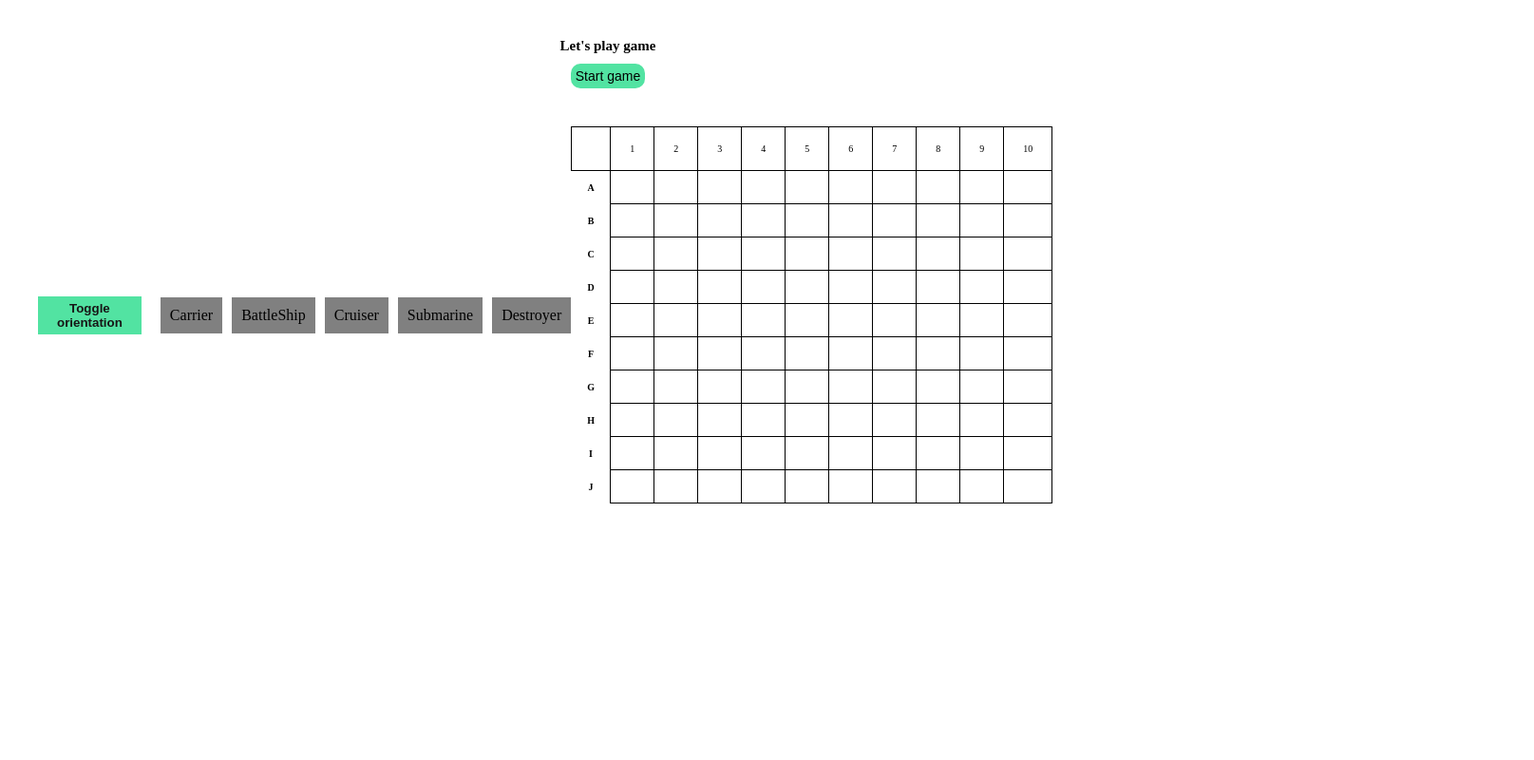
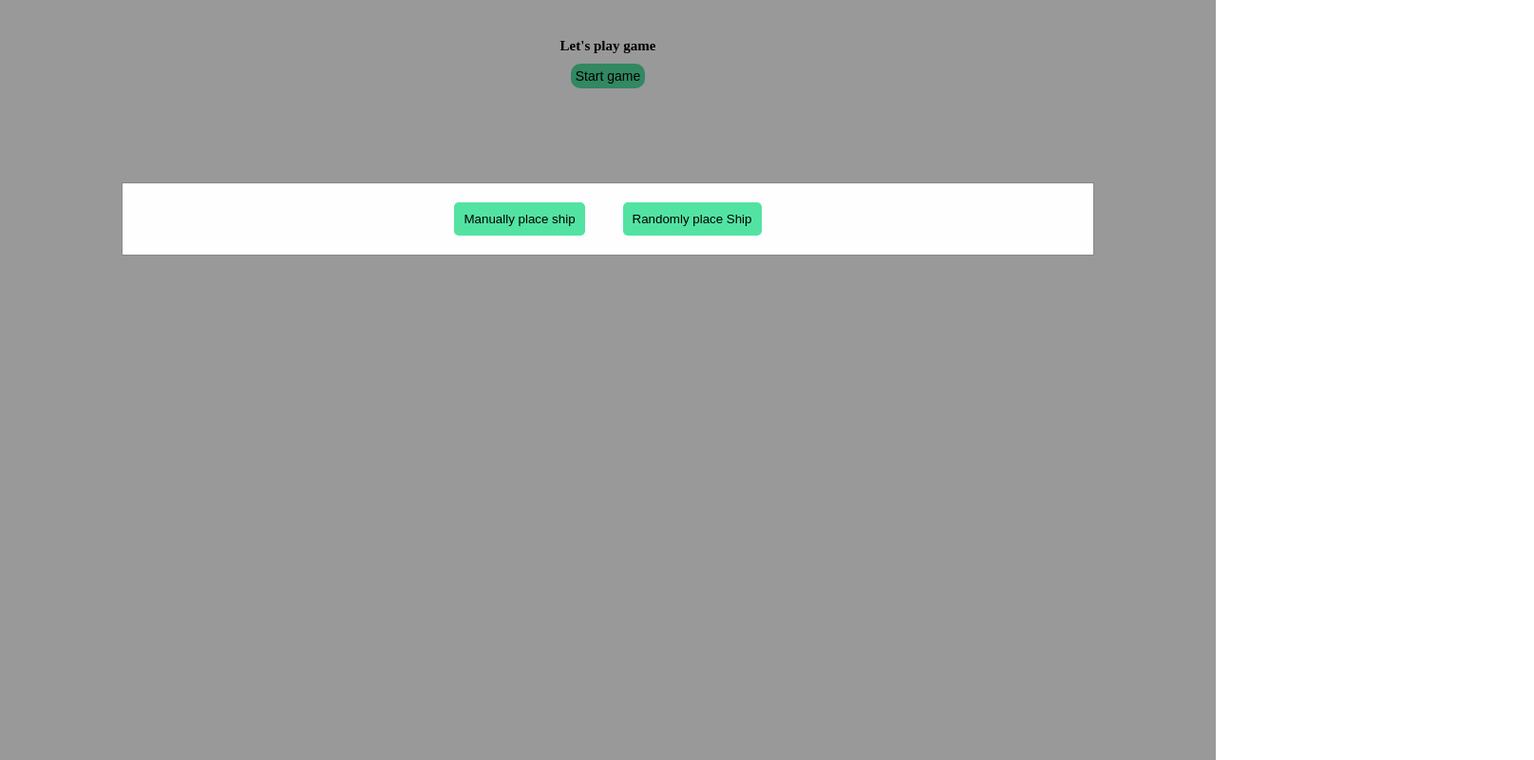
Before and after one commit to Olayinka-2/BattleShip, a website built with webpack: page src/template.html in a window 1280 px wide. Both pictures are taken after a click on the button "Player vs Player". Shown: the whole page at 95% size, 1615 px wide, since content can reach past the window. Built offline with nearby package versions, Linux system fonts and the light colour scheme.

Commit message:
Add placement logic to the game

```diff
--- a/src/battleDisplay.js
+++ b/src/battleDisplay.js
@@ -3,9 +3,12 @@ import './style.css';
 
 let gameOver = false;
 let currentTurn = "player1";
-let player1, player2, computer, lastPlacedShip, isHorizontal, lastPlacedTableCell;
+let player1, player2, computer, lastPlacedShip, lastPlacedTableCell;
 let orientation;
 const draggableDiv = document.querySelectorAll(".ship");
+const modal = document.getElementById("myModal");
+const span = document.getElementsByClassName("close")[0];
+let userWantsManualPlacement = true;
 
 const shipColors = {
   Carrier: 'Cyan',
@@ -19,22 +22,50 @@ document.getElementById("btn-1").addEventListener("click", () => startGame("PvP"
 document.getElementById("btn-2").addEventListener("click", () => startGame("PvB"));
 document.getElementById("startGame").addEventListener("click", startPlaying);
 
+
+
 function startGame(mode) {
   document.querySelector("main").style.display = "block";
   document.querySelector(".welcome-page").style.display = "none";
+  modal.style.display = "block";
 
+
+document.getElementById("randomPlacement").addEventListener("click", () => {
+  userWantsManualPlacement = false;
+  modal.style.display = "none";
+  game(mode);
+});
+
+document.getElementById("manualPlacement").addEventListener("click", () => {
+  // Handle manual placement (existing behavior)
+  modal.style.display = "none";
+  game(mode);
+  document.querySelector(".orientations").style.display = "flex";
+  // ... other actions for manual placement
+});
+}
+
+function game(mode) {
   if (mode === "PvP") {
-    player1 = new Player('Player 1', false);
+    if(userWantsManualPlacement == true) {
+      player1 = new Player('Player 1', false);
+    } else {
+      player1 = new Player('Player 1', true);
+    }
     player2 = new Player('Player 2', true);
-    initializeGame("P1", "P2", attachAttackListenersPvP);
+    initializeGame("P1", "P2", attachAttackListenersPvP)
   } else {
-    player1 = new Player('Player 1', false);
+    if(userWantsManualPlacement == true) {
+      player1 = new Player('Player 1', false);
+    } else {
+    player1 = new Player('Player 1', true);
+    }
     computer = new Player('Computer', true);
     initializeGame("P1", "P2", attachAttackListenersPvB);
   }
+  modal.style.display = "none";
 }
 
-// Initialize boards and color ships
 function initializeGame(playerPrefix1, playerPrefix2, attachListeners) {
 
   createAndAppendTable('.main-player', playerPrefix1);
@@ -42,7 +73,7 @@ function initializeGame(playerPrefix1, playerPrefix2, attachListeners) {
   document.querySelector(".automated-player").style.visibility = 'hidden';
 
   if (computer) colorShip(player1.board.fleetItems, playerPrefix1);
-  player1.board.printGameBoard();
+  // player1.board.printGameBoard();
 
   attachListeners();
   disableAllCells(false);
@@ -87,6 +118,7 @@ function handlePvPAttack(cell, defender, turn, winText) {
 }
 
 function attachAttackListenersPvB() {
+
   document.querySelectorAll(`td[id^="P2-"]`).forEach(cell =>
     cell.addEventListener('click', () => {
       if (cell.innerText === "H" || cell.innerText === "X") return;
--- a/src/style.css
+++ b/src/style.css
@@ -145,6 +145,13 @@ thead td {
    transform: rotate(90deg);
 }
 
+.orientations {
+   display: none;
+   flex-direction: column;
+   align-items: center;
+   gap: 1rem;
+}
+
 #toggle-orientation {
    padding: .5rem 2rem;
    background: #52e3a2;
@@ -159,3 +166,45 @@ thead td {
 #toggle-orientation:active{
    transform: scale(1.1);
 }
+
+/* Hide the modal by default */
+.modal {
+   display: none; /* Hidden by default */
+   position: fixed; /* Stay in place */
+   z-index: 1; /* Sit on top */
+   left: 0;
+   top: 0;
+   width: 100%; /* Full width */
+   height: 100%; /* Full height */
+   overflow: auto; /* Enable scroll if needed */
+   background-color: rgba(0,0,0,0.4); /* Black w/ opacity */
+ }
+
+ /* Modal Content */
+ .modal-content {
+   background-color: #fefefe;
+   margin: 15% auto; /* 15% from the top and centered */
+   padding: 20px;
+   border: 1px solid #888;
+   width: 80%;
+   display: flex;
+   justify-content: center;
+ }
+
+.modeButton {
+   display: flex;
+   gap: 4rem;
+}
+
+.modeButton button {
+   padding: 1rem;
+   border: none;
+   border-radius: .5rem;
+   background-color: #52e3a2;
+   color: #000;
+}
+
+.modeButton button:hover {
+   background-color: #000;
+   color: #52e3a2;
+}
--- a/src/template.html
+++ b/src/template.html
@@ -29,7 +29,8 @@
          <button id = "startGame">Start game</button>
 
          <div class="content-innerContainer">
-            <button id="toggle-orientation">Toggle orientation</button>
+            <div class="orientations">
+               <button id="toggle-orientation">Toggle orientation</button>
                <div id="ship-container">
                   <div class="ship horizontal" id="Carrier" draggable="true" data-length="5" data-orientation = "horizontal">Carrier</div>
                   <div class="ship horizontal" id="BattleShip" draggable="true" data-length="4" data-orientation = "horizontal">BattleShip</div>
@@ -37,6 +38,17 @@
                   <div class="ship horizontal" id="Submarine" draggable="true" data-length="3" data-orientation = "horizontal">Submarine</div>
                   <div class="ship horizontal" id="Destroyer" draggable="true" data-length="2" data-orientation = "horizontal">Destroyer</div>
                </div>
+            </div>
+
+
+               <div class="modal" id="myModal">
+                  <div class="modal-content">
+                      <div class="modeButton">
+                        <button id="manualPlacement">Manually place ship</button>
+                        <button id="randomPlacement">Randomly place Ship</button>
+                      </div>
+                  </div>
+              </div>
 
 
             <div class="main-player">
```
